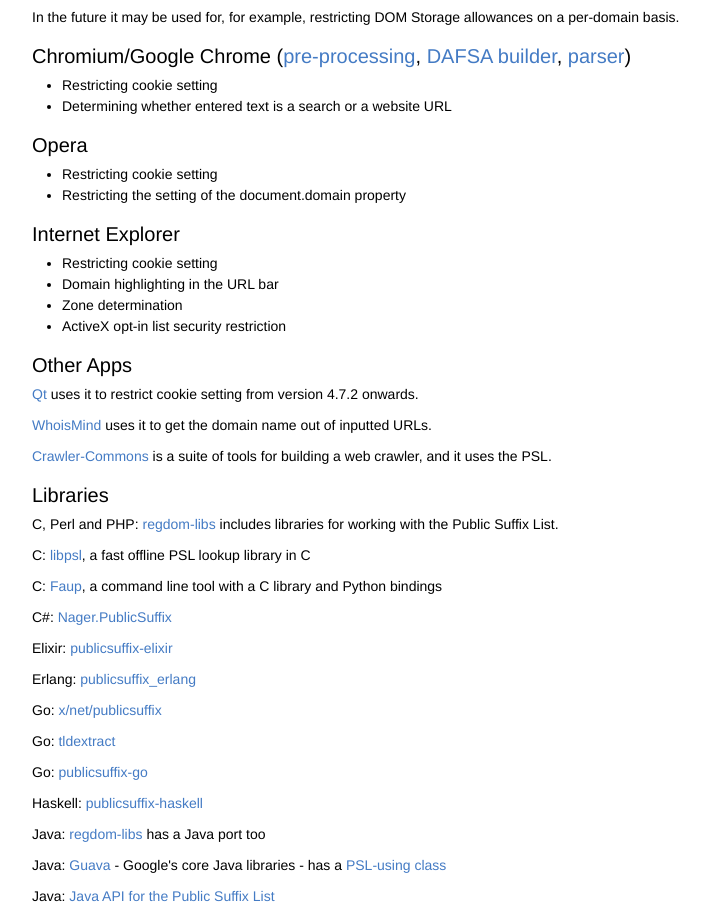
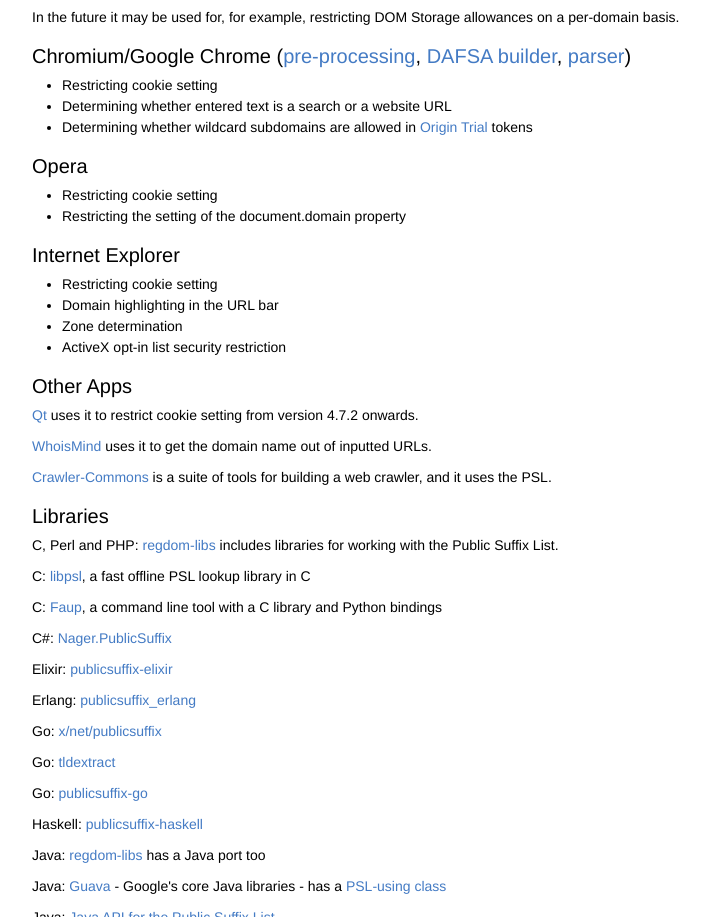
Before and after one commit to publicsuffix/publicsuffix.org, a plain HTML site: page learn/index.html in a window 1280 px wide. Shown: the part 809-1726 px from the top of the page, without its empty margins (128-838 px from the left). Drawn offline with Linux system fonts and the light colour scheme.

Commit message:
Add information to Chrome's origin trials (#15)
https://groups.google.com/forum/#!msg/publicsuffix-discuss/c9INRD8uCRA/GLmX0DZDDQAJ

```diff
--- a/learn/index.html
+++ b/learn/index.html
@@ -95,6 +95,9 @@
             </li>
             <li>
                 Determining whether entered text is a search or a website URL
+            </li>
+            <li>
+                Determining whether wildcard subdomains are allowed in <a href="https://github.com/GoogleChrome/OriginTrials">Origin Trial</a> tokens
             </li>
         </ul>
         <h4>
```
